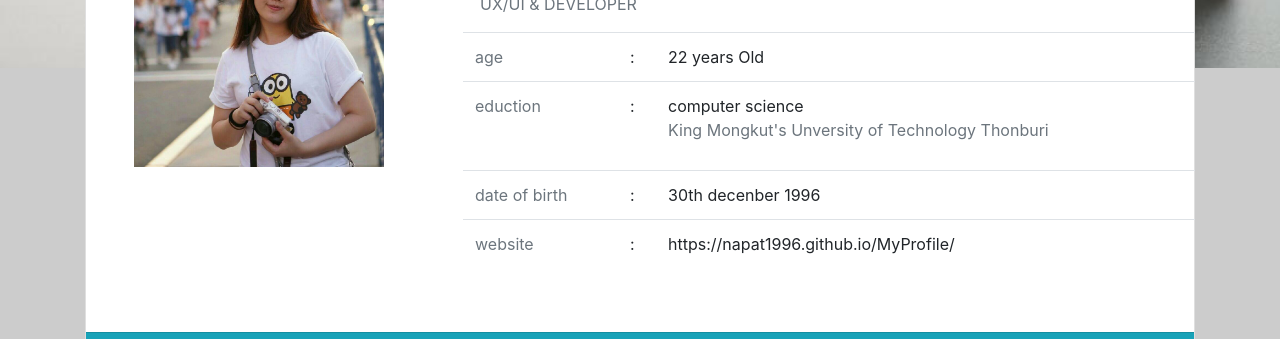
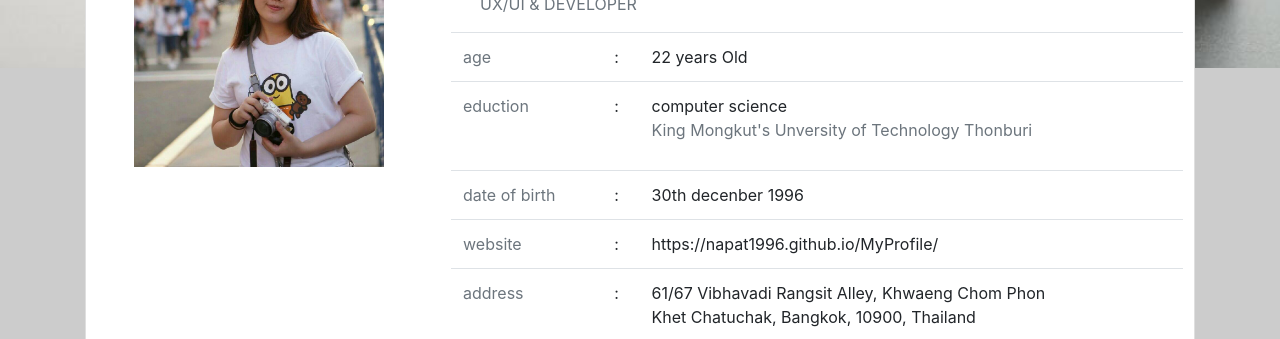
Before and after one commit to napat1996/MyProfile, a plain HTML site: page index.html in a window 1280 px wide. Shown: the part 432-771 px from the top of the page. Drawn offline with Linux system fonts and the light colour scheme.

Commit message:
[dd] address

```diff
--- a/index.html
+++ b/index.html
@@ -58,7 +58,7 @@
 											<h3 class="display-4 ml-5">I'm Napat Manasuntorn</h3>
 											<p class="text-muted ml-5">UX/UI & DEVELOPER</p>
 											<div class="container">
-												<table class="table table-reponsive mx-3 ">
+												<table class="table table-reponsive mx-1 ">
 													<tr>
 														<td class="text-muted">age</td>
 														<td>:</td>
@@ -79,6 +79,11 @@
 														<td class="text-muted">website</td>
 														<td>:</td>
 														<td>https://napat1996.github.io/MyProfile/</td>
+													</tr>
+													<tr>
+														<td class="text-muted">address</td>
+														<td>:</td>
+														<td>61/67 Vibhavadi Rangsit Alley, Khwaeng Chom Phon<br> Khet Chatuchak, Bangkok, 10900, Thailand</td>
 													</tr>
 												</table>
 											</div>
```
